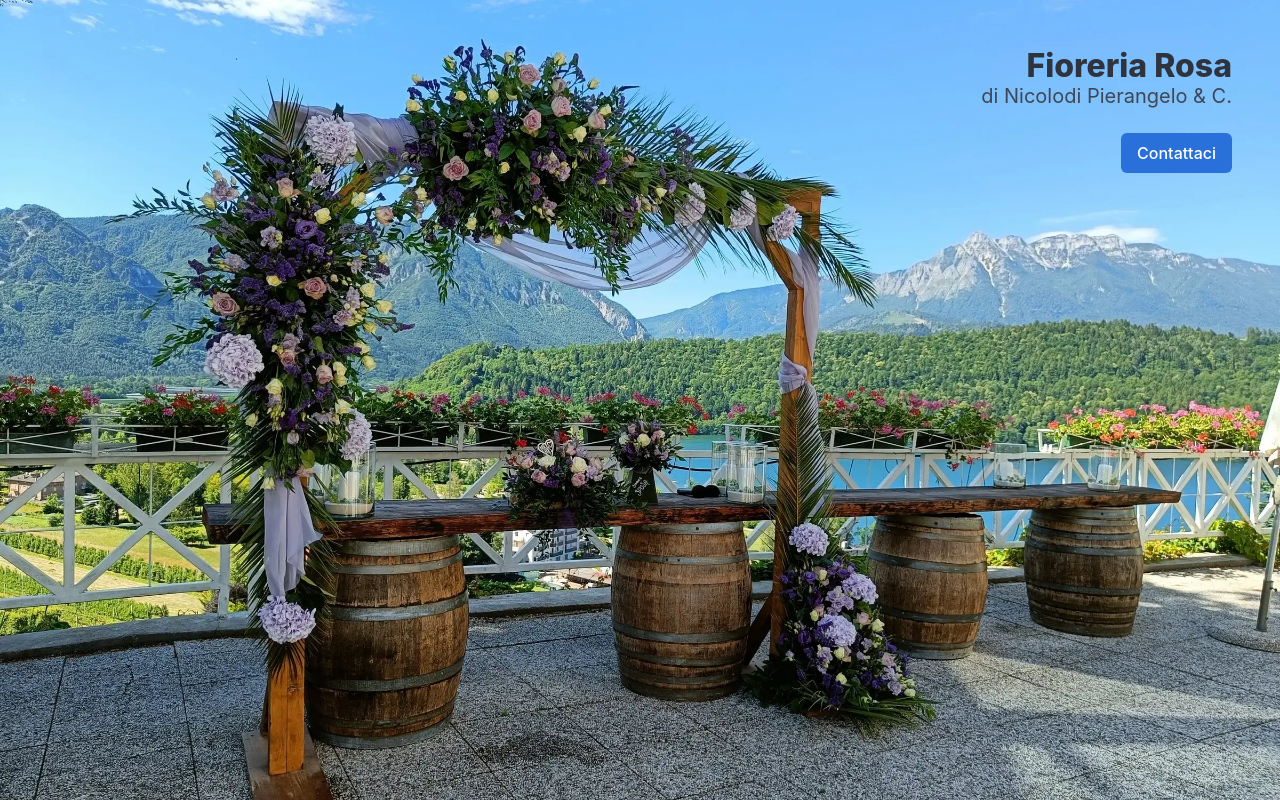
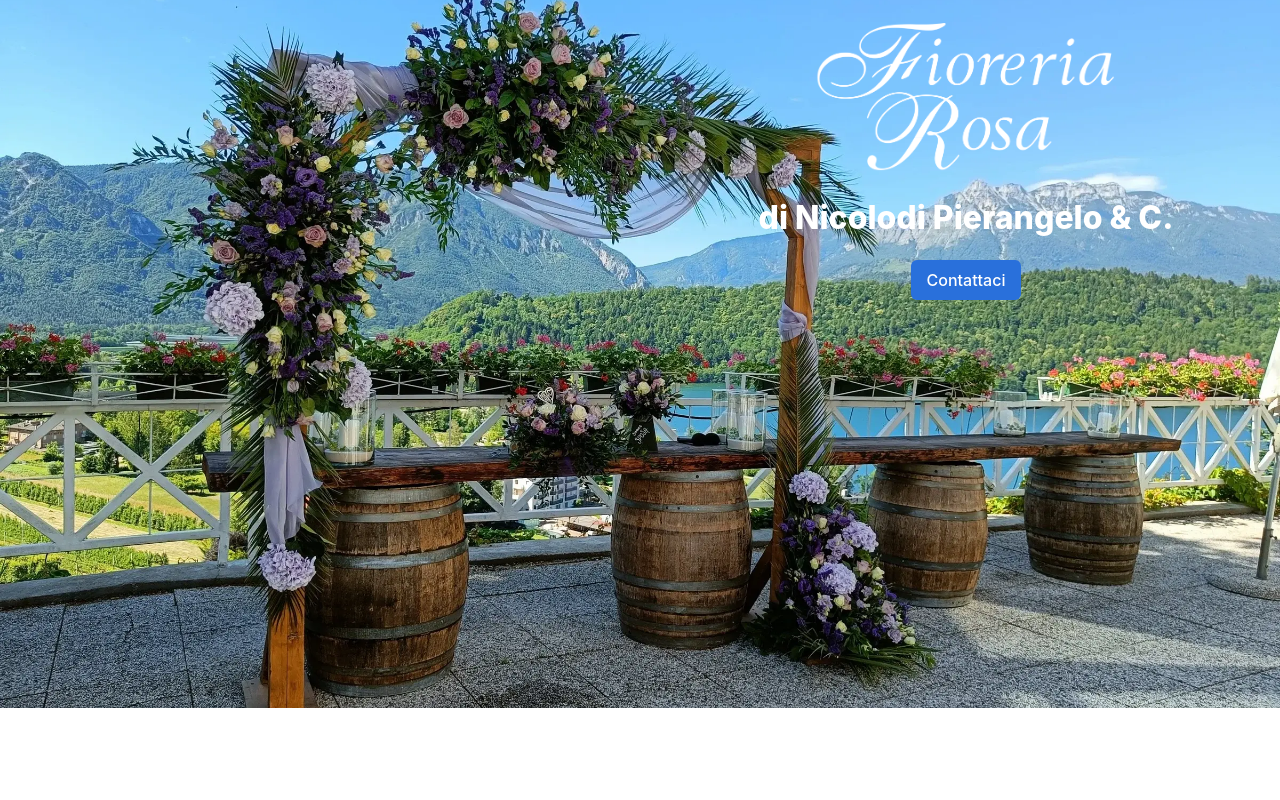
Before and after one commit to oskarnrk/fioreriarosalavis.it, an Astro site: page / in a window 1280 px wide. Built offline with nearby package versions, Linux system fonts and the light colour scheme; Astro itself is replaced by a stand-in of ours.

Commit message:
feat: update homepage layout and add logo

```diff
--- a/src/pages/index.astro
+++ b/src/pages/index.astro
@@ -3,22 +3,44 @@ import Layout from "../layouts/Layout.astro";
 ---
 
 <Layout>
-  <section class="hero is-fullheight">
-    <div class="hero-body is-flex-direction-column is-align-items-end">
-      <h1 class="title">Fioreria Rosa</h1>
-      <h2 class="subtitle">di Nicolodi Pierangelo & C.</h2>
-	  <button class="button is-primary">Contattaci</button>
+  <section class="header">
+    <div class="columns">
+      <div class="column is-half"></div>
+      <div class="column is-half is-flex is-flex-direction-column is-align-items-center">
+        <div class="logo"></div>
+        <div class="title">di Nicolodi Pierangelo & C.</div>
+        <button class="button is-primary">Contattaci</button>
+      </div>
     </div>
   </section>
   <section>
-	<!-- TODO -->
+    <!-- TODO -->
   </section>
 </Layout>
 
-<style>
-  .hero {
+<style lang="scss">
+  .header {
+    height: 90vh;
     background-image: url("/header.webp");
     background-size: cover;
     background-position: center;
+
+    .columns {
+      height: 100%;
+    }
+
+    .title {
+      color: white;
+    }
+  }
+
+  .logo {
+    display: inline-block;
+    background-image: url("/logo.png");
+    background-size: contain;
+    background-repeat: no-repeat;
+    height: 200px;
+    width: 50%;
+    filter: brightness(0) invert(1);
   }
 </style>
```
Also changed, not shown: public/logo.png (added).
